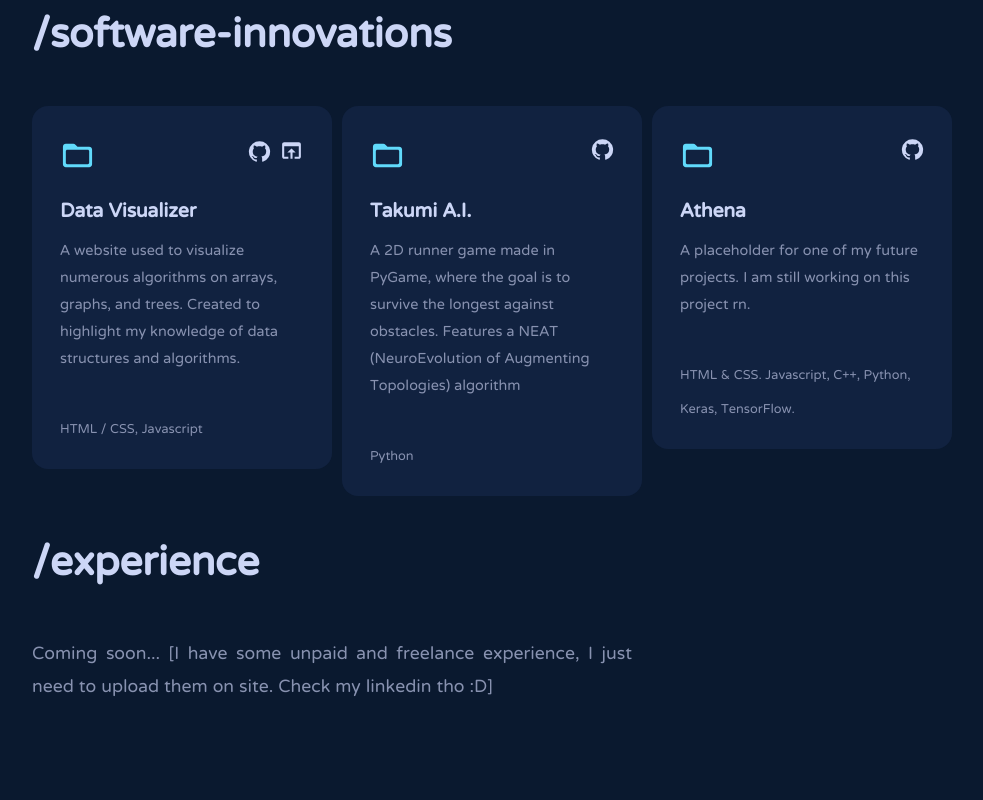
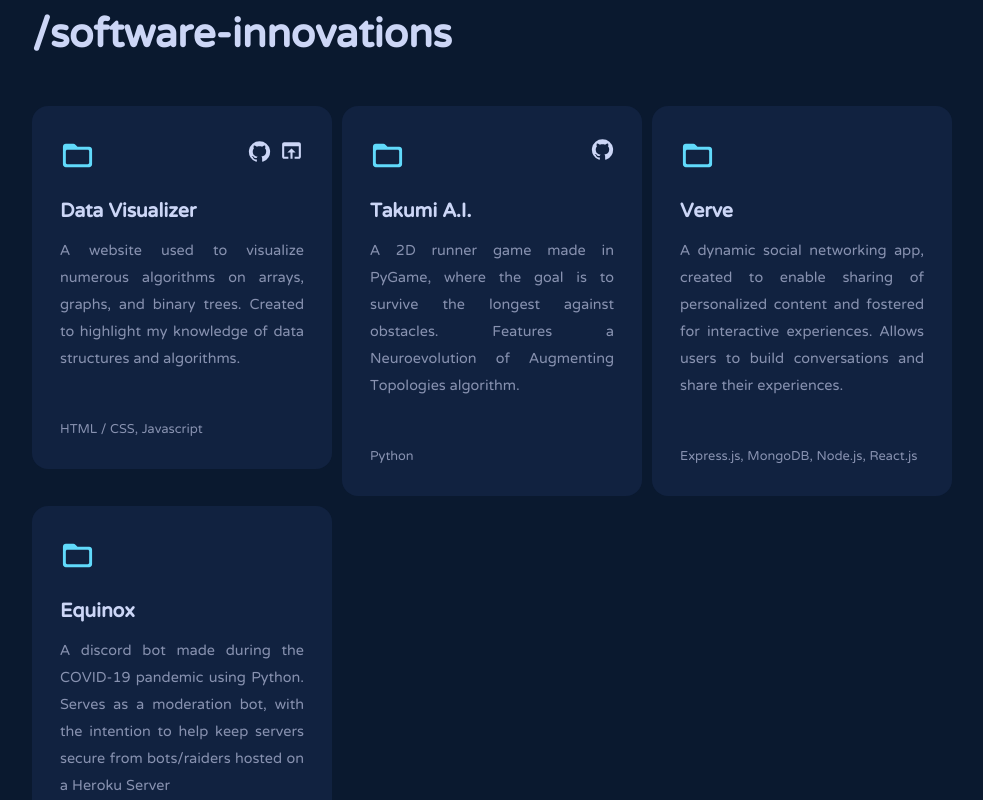
Before and after one commit to wxlkda/realport, a React (Create React App) app: page / in a window 1280 px wide. Shown: the part 1360-2160 px from the top of the page, without its empty margins (160-1143 px from the left). Built offline with nearby package versions, Linux system fonts and the light colour scheme.

Commit message:
Added 1 more project, fixed box size for 3rd proj

```diff
--- a/src/css/projects.css
+++ b/src/css/projects.css
@@ -80,6 +80,7 @@
   color: var(--dark-gray);
   font-size: 18px;
   padding-bottom: 40px;
+  text-align: justify;
 }
 
 .card-tech {
--- a/src/js/ExternalLink.js
+++ b/src/js/ExternalLink.js
@@ -5,6 +5,7 @@ import OpenInBrowserIcon from '@mui/icons-material/OpenInBrowser';
 function ExternalLinks(props) {
   return (
     <span className="external-links">
+      {props.githubLink && (
         <a className="github-icon" href={props.githubLink}>
           <GitHubIcon
             style={{
@@ -13,6 +14,7 @@ function ExternalLinks(props) {
             }}
           ></GitHubIcon>
       </a>
+      )}
       {props.openLink && (
         <a className="open-icon" href={props.openLink}>
           <OpenInBrowserIcon
--- a/src/js/Projects.js
+++ b/src/js/Projects.js
@@ -15,23 +15,30 @@ function Projects() {
     const projectsList = {
         "Data Visualizer": {
           desc:
-            "A website used to visualize numerous algorithms on arrays, graphs, and trees. Created to highlight my knowledge of data structures and algorithms.",
+          "A website used to visualize numerous algorithms on arrays, graphs, and binary trees. Created to highlight my knowledge of data structures and algorithms.",
           techStack: "HTML / CSS, Javascript",
           link: "https://github.com/wxlkda/datavis",
           open: "https://data.alwalidkhan.com/"
         },
         "Takumi A.I.": {
           desc:
-          "A 2D runner game made in PyGame, where the goal is to survive the longest against obstacles. Features a NEAT (NeuroEvolution of Augmenting Topologies) algorithm",
+          "A 2D runner game made in PyGame, where the goal is to survive the longest against obstacles. Features a Neuroevolution of Augmenting Topologies algorithm.",
           techStack: "Python",
           link: "https://github.com/wxlkda/TakumiAI",
           open: ""
         },
-        "Athena": {
+        "Verve": {
           desc:
-          "A placeholder for one of my future projects. I am still working on this project rn.",
-          techStack: "HTML & CSS. Javascript, C++, Python, Keras, TensorFlow.",
-          link: "https://google.ca",
+          "A dynamic social networking app, created to enable sharing of personalized content and fostered for interactive experiences. Allows users to build conversations and share their experiences.",
+          techStack: "Express.js, MongoDB, Node.js, React.js",
+          link: "",
+          open: ""
+        },
+        "Equinox": {
+          desc:
+          "A discord bot made during the COVID-19 pandemic using Python. Serves as a moderation bot, with the intention to help keep servers secure from bots/raiders hosted on a Heroku Server",
+          techStack: "Python, SQLite, SQL, Pillow",
+          link: "",
           open: ""
         }
       };
@@ -50,13 +57,15 @@ function Projects() {
                                 <FolderOpenRoundedIcon style={{ fontSize: 35 }}></FolderOpenRoundedIcon>
                             </div>
                             <span className="external-links">
-                                <a className="github-icon" href={projectsList[key]["link"]} rel="noopener noreferrer" target="_blank">
+                                {projectsList[key]["link"] && (
+                                  <a className="github-icon" href={projectsList[key]["link"]} rel="noopener noreferrer" target="_blank">
                                     <GitHubIcon style = {{fontSize: 23}}></GitHubIcon>
-                                </a>
+                                  </a>
+                                )}
                                 {projectsList[key]["open"] && (
                                   <a className="open-icon" href={projectsList[key]["open"]} rel="noopener noreferrer" target="_blank">
-                                  <OpenInBrowserIcon style = {{fontSize: 25}}></OpenInBrowserIcon>
-                              </a>
+                                    <OpenInBrowserIcon style = {{fontSize: 25}}></OpenInBrowserIcon>
+                                  </a>
                                 )}
                             </span>
                         </div>
```
Lines whose indentation alone changed are shown as unchanged.
